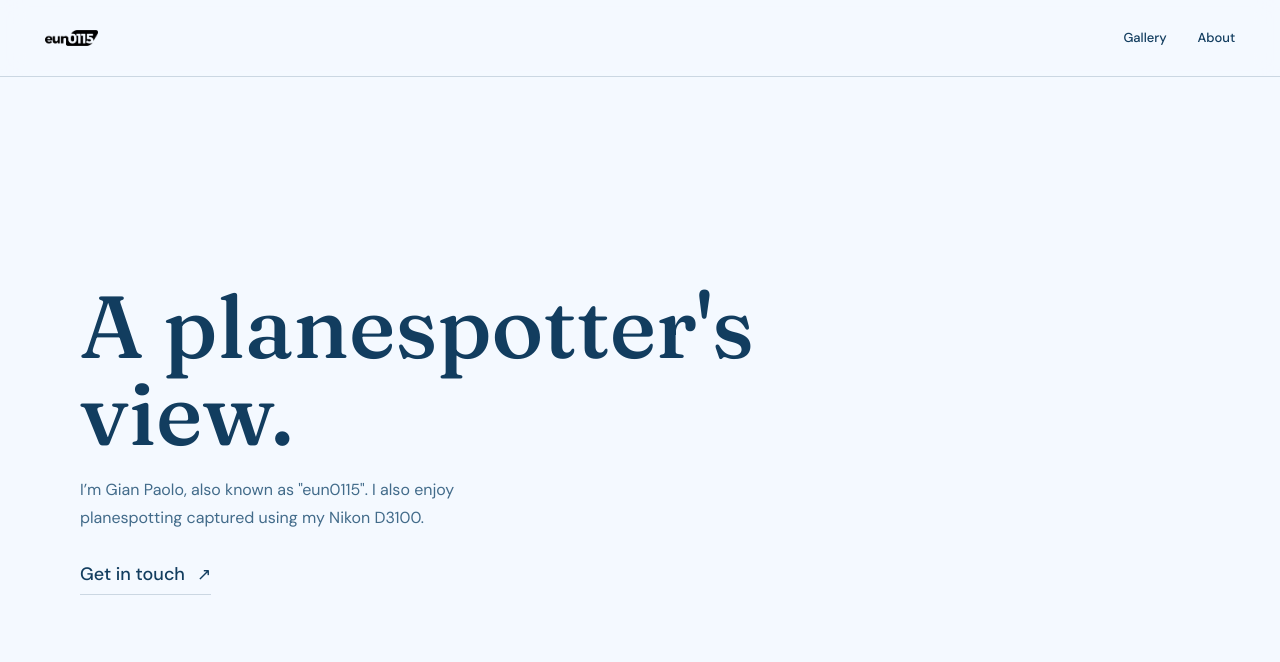
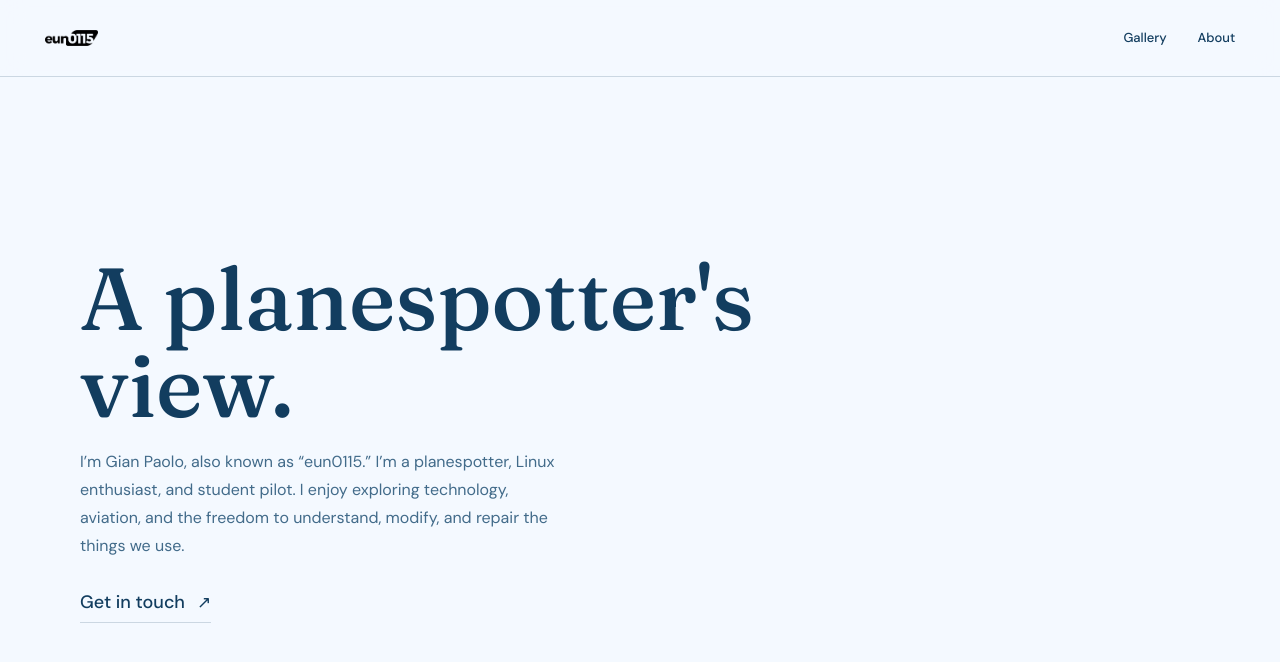
Before and after one commit to eun0115/eun0115.github.io, a Next.js app: page /contact in a window 1280 px wide. Shown: the top 662 px of the page. Built offline with nearby package versions, Linux system fonts and the light colour scheme.

Commit message:
fixup some wordings
Signed-off-by: eun0115 <gpestacio5@gmail.com>

```diff
--- a/src/app/contact/page.tsx
+++ b/src/app/contact/page.tsx
@@ -14,8 +14,10 @@ export default function ContactPage() {
         <section className="contact-content" aria-labelledby="contact-title">
           <h1 id="contact-title">A planespotter&apos;s view.</h1>
           <p className="contact-copy">
-            I’m Gian Paolo, also known as "eun0115". I also enjoy planespotting
-            captured using my Nikon D3100.
+            I’m Gian Paolo, also known as “eun0115.” I’m a planespotter,
+            Linux enthusiast, and student pilot. I enjoy exploring
+            technology, aviation, and the freedom to understand,
+            modify, and repair the things we use.
           </p>
           <a className="email-link" href="mailto:gpestacio5@gail.com">
             Get in touch <span aria-hidden="true">↗</span>
--- a/src/app/gallery/page.tsx
+++ b/src/app/gallery/page.tsx
@@ -4,7 +4,7 @@ import Footer from '@/components/Footer';
 import { galleryItems } from '@/data/gallery';
 
 export const metadata: Metadata = {
-  title: 'eun0115 | Spotting Gallery',
+  title: 'eun0115 | Gallery',
 };
 
 export default function GalleryPage() {
```
